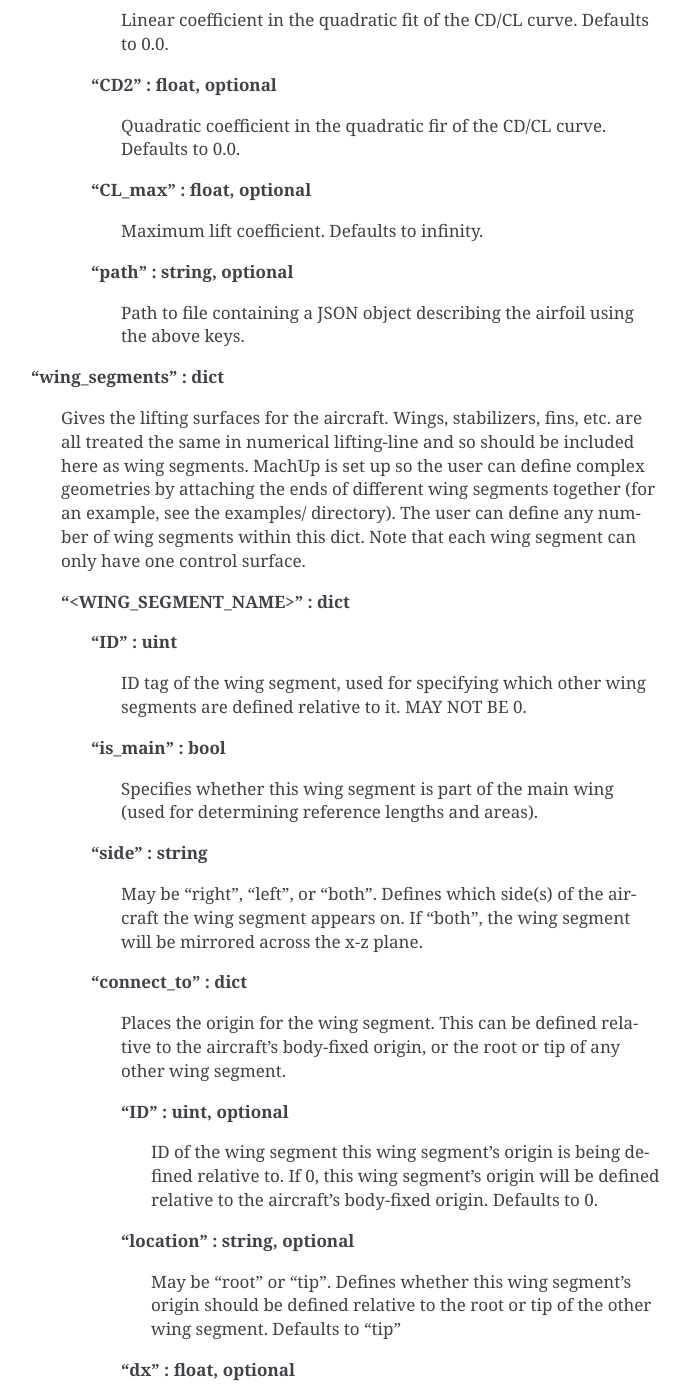
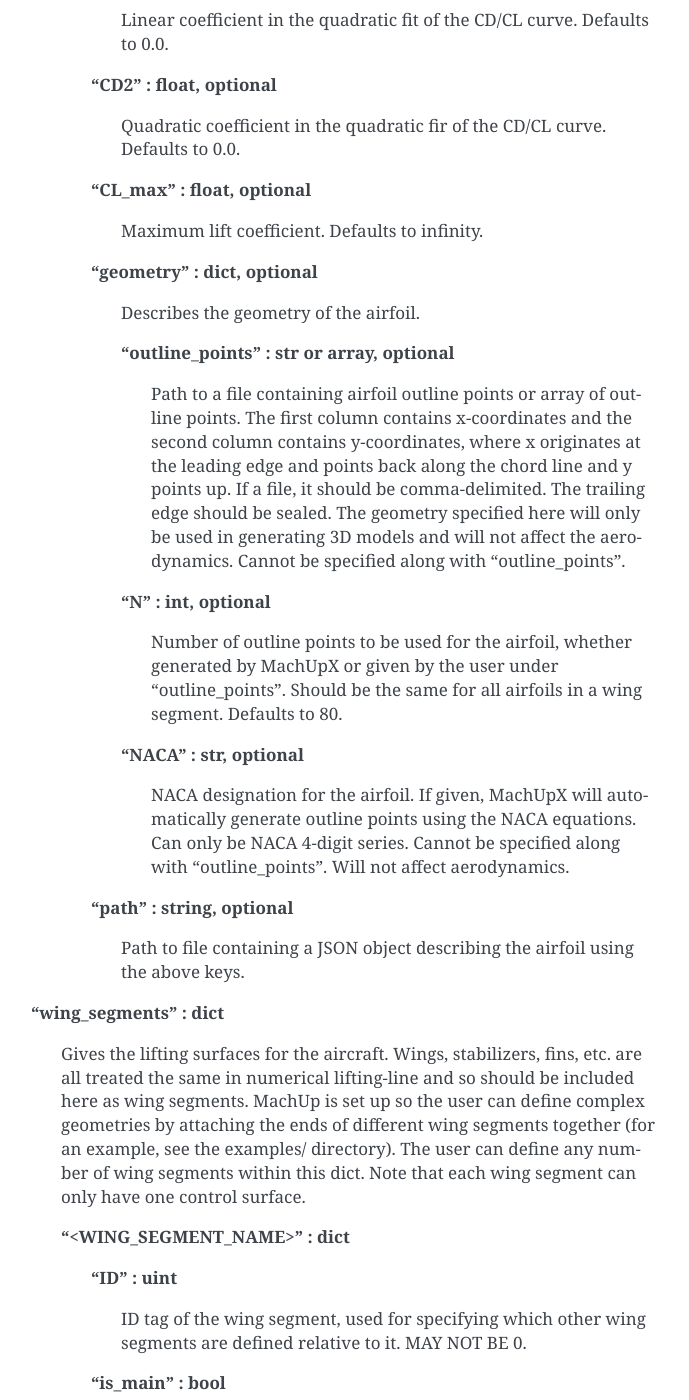
Before and after one commit to usuaero/MachUpX, a Sphinx documentation site: the page built from docs/source/creating_input_files.md, in a window 1280 px wide and 1400 px high, scrolled down 11854 px. Shown: the whole window, without its empty margins (419-1108 px from the left). Built offline with Sphinx 7.4.7, drawn with Linux system fonts in a browser that asks for light colours.

Commit message:
Added importing of airfoil geometries and increased airfoil geometry functionality.

```diff
--- a/docs/source/creating_input_files.md
+++ b/docs/source/creating_input_files.md
@@ -284,6 +284,18 @@ Describes an aircraft. Stored as a .json file
 >>>**"CL_max" : float, optional**
 >>>>Maximum lift coefficient. Defaults to infinity.
 >>>
+>>>**"geometry" : dict, optional**
+>>>>Describes the geometry of the airfoil.
+>>>>
+>>>>**"outline_points" : str or array, optional**
+>>>>>Path to a file containing airfoil outline points or array of outline points. The first column contains x-coordinates and the second column contains y-coordinates, where x originates at the leading edge and points back along the chord line and y points up. If a file, it should be comma-delimited. The trailing edge should be sealed. The geometry specified here will only be used in generating 3D models and will not affect the aerodynamics. Cannot be specified along with "outline_points".
+>>>>
+>>>>**"N" : int, optional**
+>>>>>Number of outline points to be used for the airfoil, whether generated by MachUpX or given by the user under "outline_points". Should be the same for all airfoils in a wing segment. Defaults to 80.
+>>>>
+>>>>**"NACA" : str, optional**
+>>>>>NACA designation for the airfoil. If given, MachUpX will automatically generate outline points using the NACA equations. Can only be NACA 4-digit series. Cannot be specified along with "outline_points". Will not affect aerodynamics.
+>>>
 >>>**"path" : string, optional**
 >>>>Path to file containing a JSON object describing the airfoil using the above keys.
 >
```
Also changed, not shown: 2 other files.
